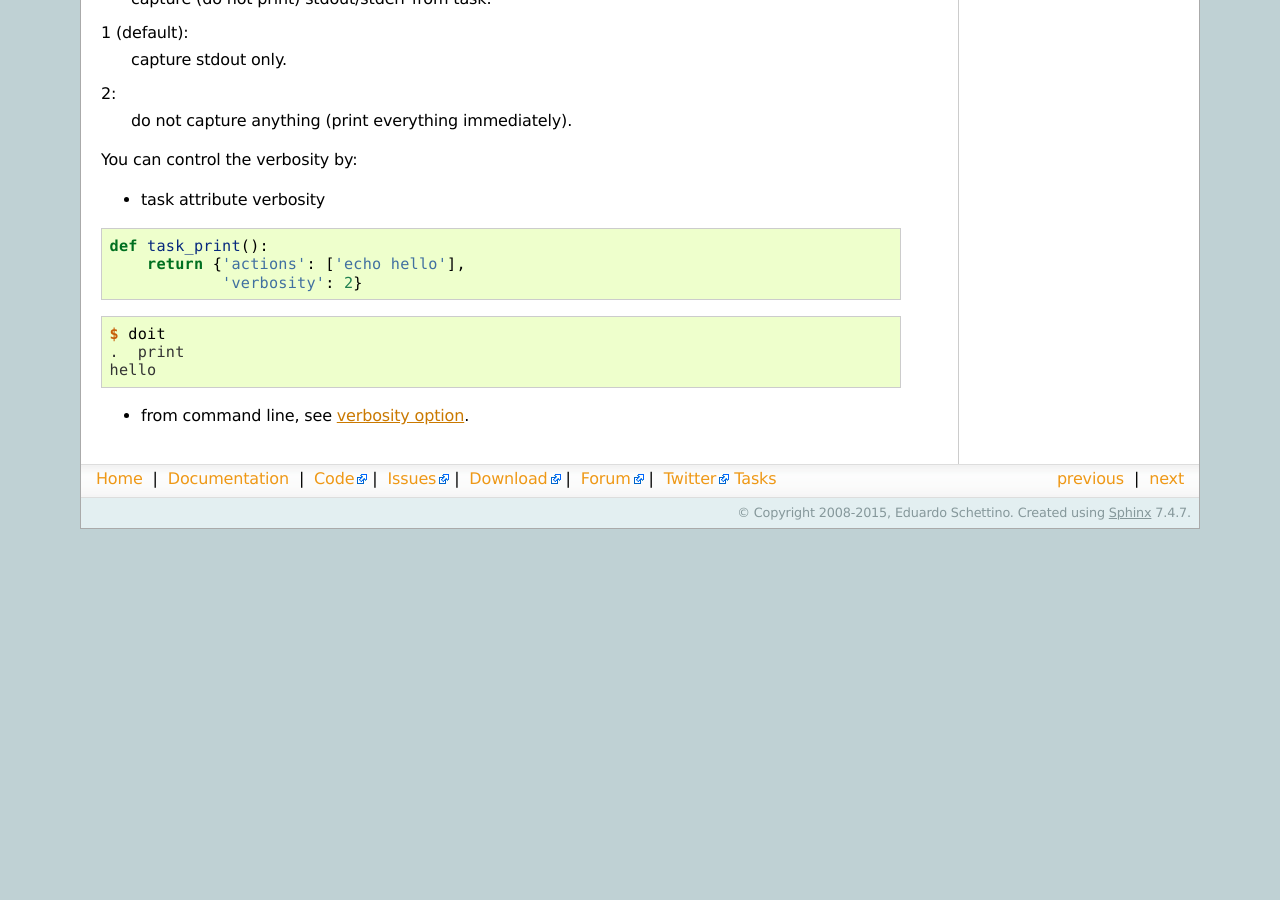
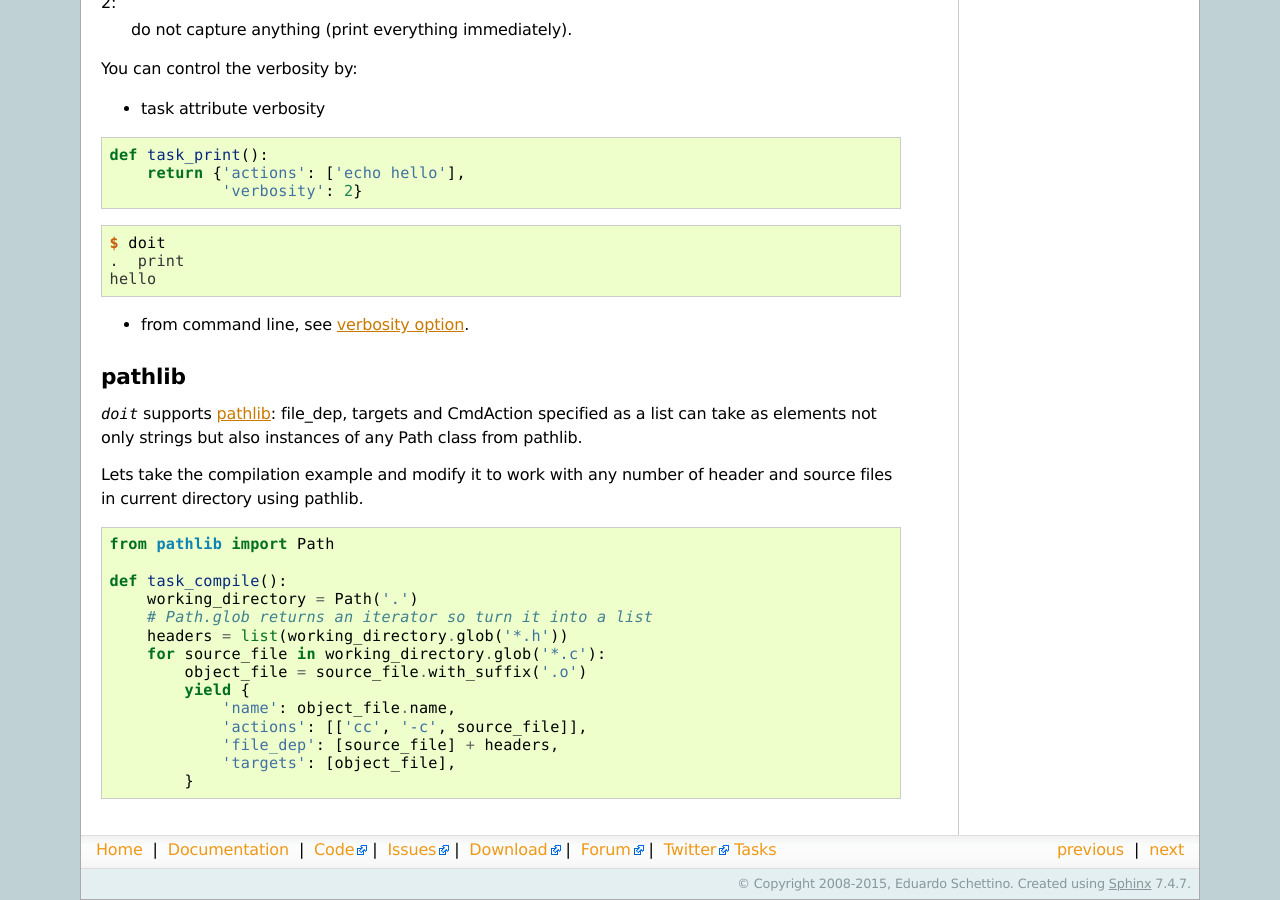
Before and after one commit to pydoit/doit, a Sphinx documentation site: the page built from doc/tasks.rst, in a window 1280 px wide and 900 px high, scrolled down 10940 px. Built offline with Sphinx 7.4.7, drawn with Linux system fonts in a browser that asks for light colours; before the commit the page ends 11469 px from its top, so only the background shows below that; some of the changed text lies outside the part shown.

Commit message:
Improve docs on pathlib support.

```diff
--- a/doc/tasks.rst
+++ b/doc/tasks.rst
@@ -536,3 +536,16 @@ You can control the verbosity by:
     hello
 
 * from command line, see :ref:`verbosity option<verbosity_option>`.
+
+
+pathlib
+--------
+
+`doit` supports `pathlib <https://docs.python.org/3/library/pathlib.html>`_:
+file_dep, targets and CmdAction specified as a list can take as elements not
+only strings but also instances of any Path class from pathlib.
+
+Lets take the compilation example and modify it to work with any number
+of header and source files in current directory using pathlib.
+
+.. literalinclude:: tutorial/compile_pathlib.py
--- a/doc/tutorial/checker.py
+++ b/doc/tutorial/checker.py
@@ -3,8 +3,3 @@ from pathlib import Path
 def task_checker():
     return {'actions': ["pyflakes sample.py"],
             'file_dep': ["sample.py"]}
-
-def task_checker_pathlib():
-    sample_path = Path("sample.py")
-    return {'actions': [["pyflakes", sample_path]],
-            'file_dep': [sample_path]}
--- /dev/null
+++ b/doc/tutorial/compile_pathlib.py
@@ -0,0 +1,14 @@
+from pathlib import Path
+
+def task_compile():
+    working_directory = Path('.')
+    # Path.glob returns an iterator so turn it into a list
+    headers = list(working_directory.glob('*.h'))
+    for source_file in working_directory.glob('*.c'):
+        object_file = source_file.with_suffix('.o')
+        yield {
+            'name': object_file.name,
+            'actions': [['cc', '-c', source_file]],
+            'file_dep': [source_file] + headers,
+            'targets': [object_file],
+        }
```
